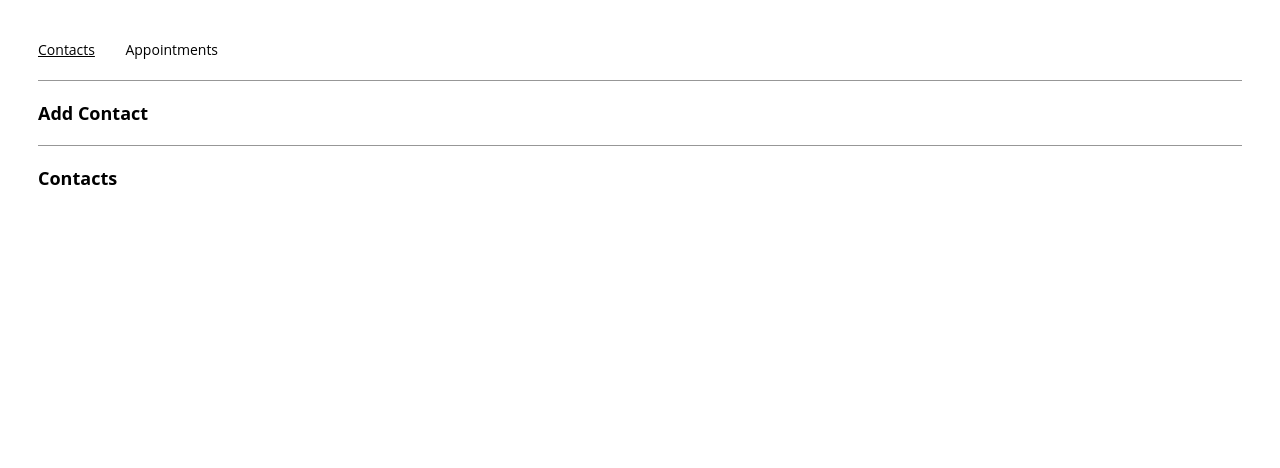
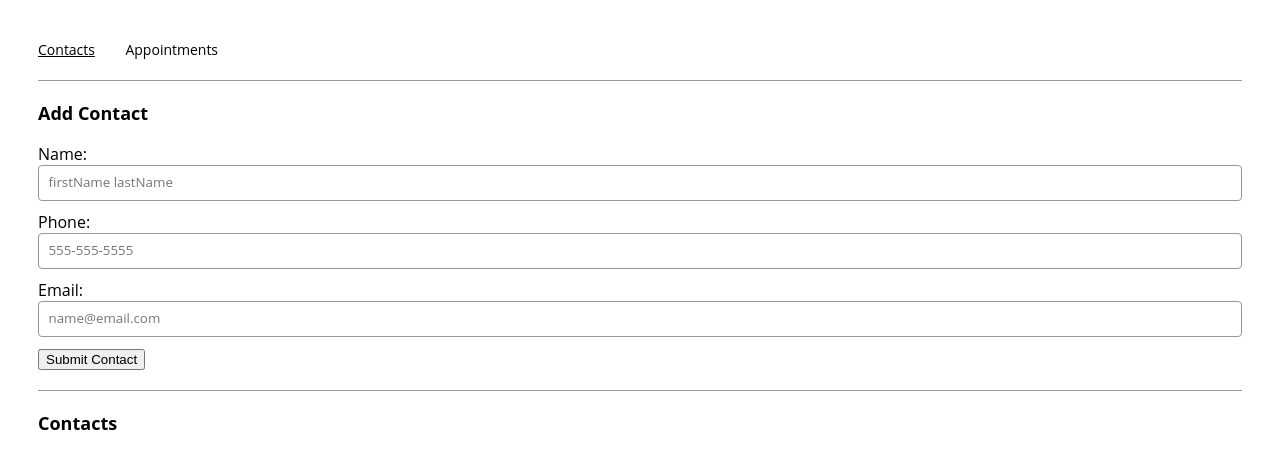
Before and after one commit to melissa-mondot/react-contact-appt-setter-example, a React (Create React App) app: page /contacts in a window 1280 px wide. Shown: the top 468 px of the page. Built offline with nearby package versions, Linux system fonts and the light colour scheme.

Commit message:
Add controlled form to contact page

```diff
--- a/src/App.js
+++ b/src/App.js
@@ -9,8 +9,8 @@ function App() {
   Define state variables for
   contacts and appointments
   */
-  const [contacts, setContact] = useState([]);
-  const [appointments, setAppointments] = useState([]);
+  const [contacts, setContacts] = useState([]);
+  const [appointments, setAppointment] = useState([]);
 
   const ROUTES = {
     CONTACTS: "/contacts",
@@ -22,15 +22,21 @@ function App() {
   contacts and appointments
   */
 
-  const addContact = (name, phoneNumber, email) => {
-    let contact = { id: name, phoneNumber, email };
-    setContact({ contact, ...contacts });
+  const addContact = (name, phone, email) => {
+    setContacts({ [name]: { name, phone, email }, ...contacts });
+    console.log(contacts);
   };
 
   const addAppointment = (title, contact, date, time) => {
-    let appointment = { id: contact.id, title, date, time };
-    setAppointments({ appointment, ...appointments });
+    let appointment = { title, contact, date, time };
+    setAppointment({ appointment, ...appointments });
   };
+
+  const contactNames = () =>
+    contacts.map((contact) => {
+      let names = contact.name;
+      return names;
+    });
 
   return (
     <>
@@ -49,11 +55,18 @@ function App() {
           </Route>
           <Route path={ROUTES.CONTACTS}>
             {/* Add props to ContactsPage */}
-            <ContactsPage contacts={contacts} addContact={addContact} />
+            <ContactsPage
+              contacts={contacts}
+              contactNames={contactNames}
+              addContact={addContact}
+            />
           </Route>
           <Route path={ROUTES.APPOINTMENTS}>
             {/* Add props to AppointmentsPage */}
-            <AppointmentsPage appointments={appointments} addAppointment={addAppointment} />
+            <AppointmentsPage
+              appointments={appointments}
+              addAppointment={addAppointment}
+            />
           </Route>
         </Switch>
       </main>
--- a/src/containers/contactsPage/ContactsPage.js
+++ b/src/containers/contactsPage/ContactsPage.js
@@ -1,31 +1,53 @@
-import React, { useState } from "react";
+import React, { useState, useEffect } from "react";
 
-export const ContactsPage = () => {
+export const ContactsPage = ({ ...props }) => {
   const [name, setName] = useState("");
   const [phone, setPhone] = useState("");
   const [email, setEmail] = useState("");
-  /*
-  Define state variables for
-  contact info and duplicate check
-  */
+
+  useEffect(() => {
+    setName("");
+    setPhone("");
+    setEmail("");
+  }, [props.contactNames]);
 
   const handleSubmit = (e) => {
     e.preventDefault();
-    /*
-    Add contact info and clear data
-    if the contact name is not a duplicate
-    */
+    props.addContact(name, phone, email);
+    // duplications avoided by using name as object key
   };
-
-  /*
-  Using hooks, check for contact name in the
-  contacts array variable in props
-  */
-
+  console.log(name, phone, email);
   return (
     <div>
       <section>
         <h2>Add Contact</h2>
+        <form onSubmit={handleSubmit}>
+          <label>Name:</label>
+          <input
+            required
+            name="name"
+            autoFocus
+            placeholder="firstName lastName"
+            onChange={(e) => setName(e.target.value)}
+          />
+          <label>Phone:</label>
+          <input
+            required
+            name="phone"
+            type="tel"
+            placeholder="555-555-5555"
+            onChange={(e) => setPhone(e.target.value)}
+          />
+          <label>Email:</label>
+          <input
+            required
+            name="email"
+            type="email"
+            placeholder="name@email.com"
+            onChange={(e) => setEmail(e.target.value)}
+          />
+          <button>Submit Contact</button>
+        </form>
       </section>
       <hr />
       <section>
```
